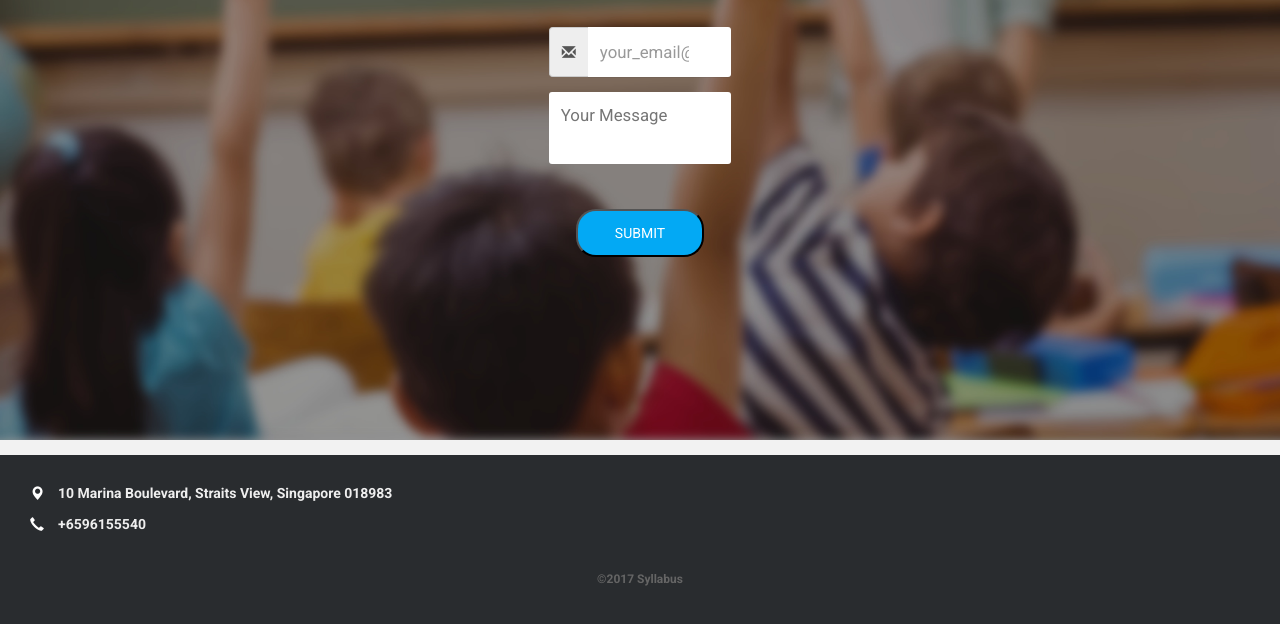
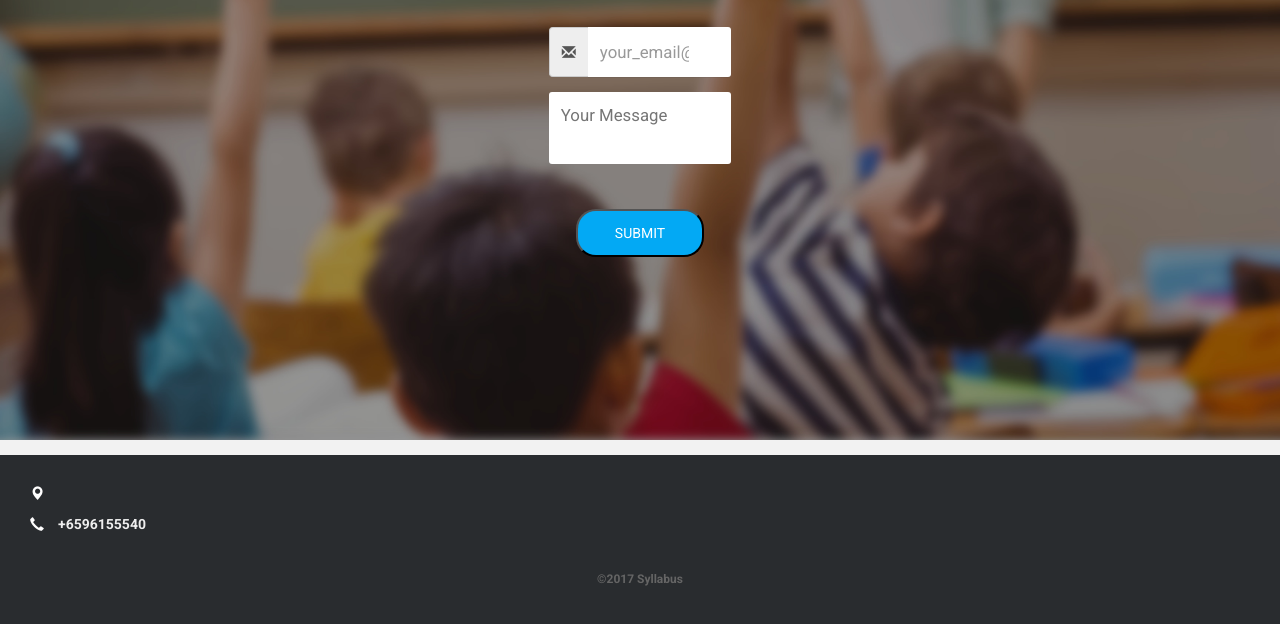
Before and after one commit to wheel1992/syllabus, a website: page contact_us.html in a window 1280 px wide. Shown: the part 360-984 px from the top of the page. Drawn offline with nearby package versions, Linux system fonts and the light colour scheme.

Commit message:
Remove addresses

```diff
--- a/contact_us.html
+++ b/contact_us.html
@@ -110,7 +110,6 @@
                                 </div>
 
                                 <div class="details-right">
-                                    <a href="http://maps.google.com/?q=Singapore 018983">10 Marina Boulevard, Straits View, Singapore 018983</a>
                                 </div>
                             </div>
 
```
Also changed, not shown: index.html (+0 -1 lines), the_team.html (+0 -1 lines).
